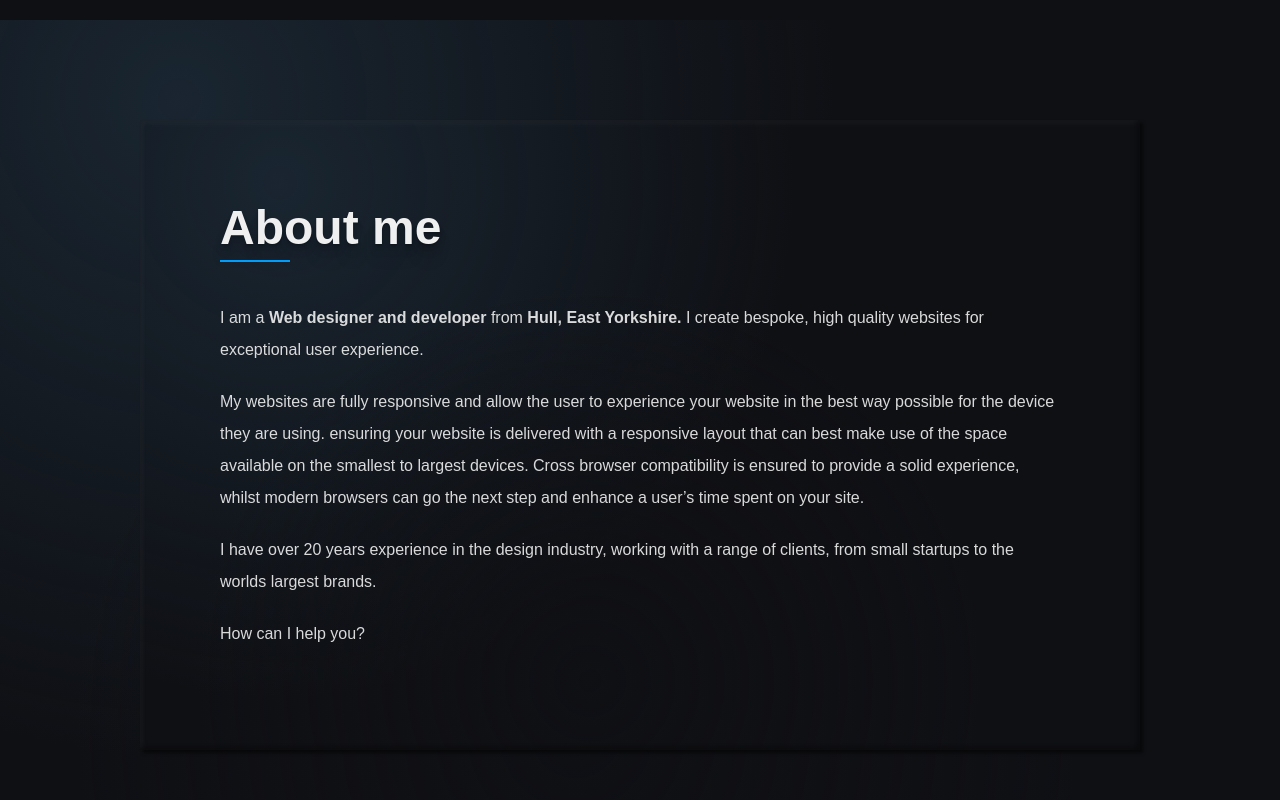
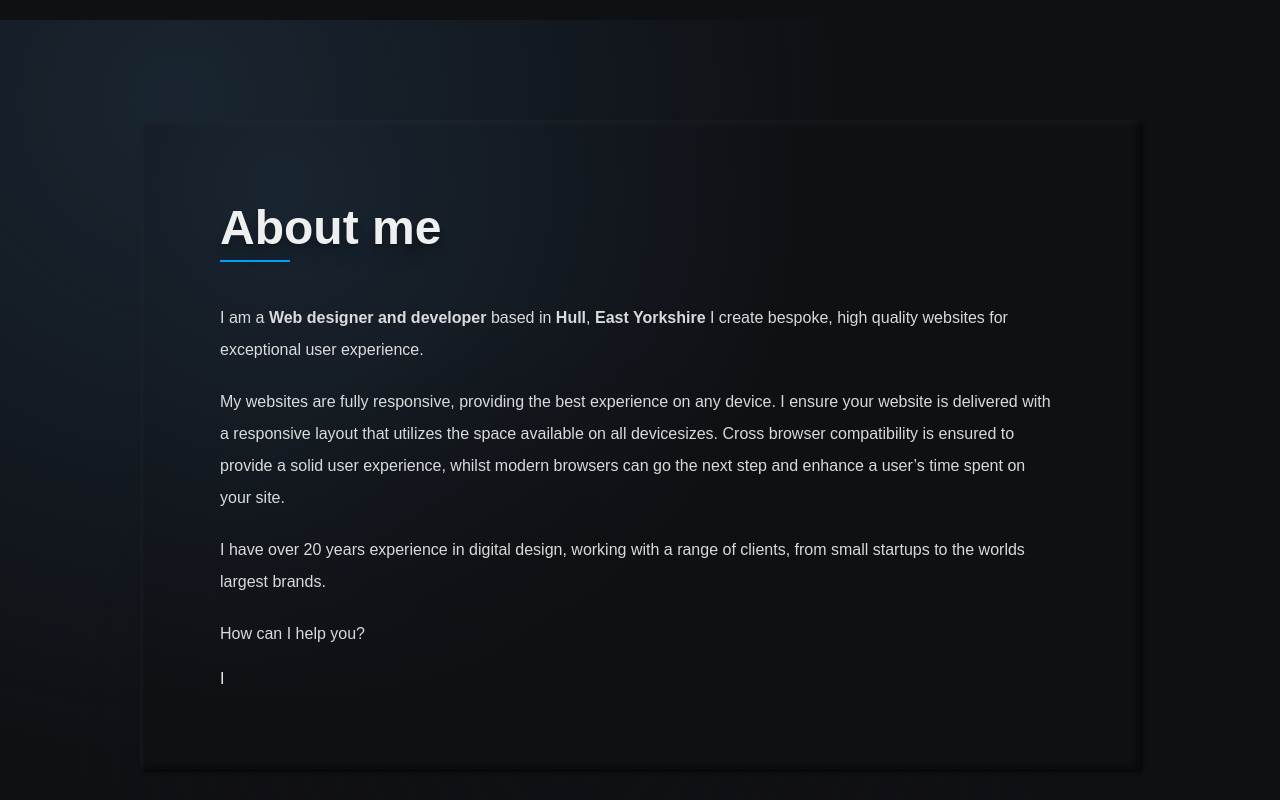
Before and after one commit to gazrobbo/garyrobinson, a website: page src/index.html in a window 1280 px wide. Shown: the part 780-1580 px from the top of the page. Drawn offline with nearby package versions, Linux system fonts and the light colour scheme; a web font is replaced by a local one.

Commit message:
content and google tracker

```diff
--- a/src/index.html
+++ b/src/index.html
@@ -51,6 +51,15 @@
 
   <!-- Google / Search Engine Tags -->
 
+<!-- Global site tag (gtag.js) - Google Analytics -->
+<script async src="https://www.googletagmanager.com/gtag/js?id=UA-48460394-3"></script>
+<script>
+  window.dataLayer = window.dataLayer || [];
+  function gtag(){dataLayer.push(arguments);}
+  gtag('js', new Date());
+
+  gtag('config', 'UA-48460394-3');
+</script>
 
   <!-- Meta Tags Generated via http://heymeta.com -->
 
@@ -124,25 +133,25 @@ Hull, East Yorkshire">
           <div>
             <h2 class="miain-title">About me</h2>
             <p class="padding-bottom">
-              I am a <strong>Web designer and developer</strong> from <strong>Hull, East Yorkshire.</strong> I create
+              I am a <strong>Web designer and developer</strong> based in <strong>Hull</strong>, <strong>East
+                Yorkshire</strong> I create
               bespoke, high quality websites for exceptional user experience.</p>
 
-              <p class="padding-bottom">
-              My websites are fully responsive and allow the user to experience your website in the best way possible
-              for the device they are using. ensuring your website is delivered with a responsive layout that can best
-              make use of the space available on the smallest to largest devices. Cross browser compatibility is ensured
-              to provide a solid experience, whilst modern browsers can go the next step and enhance a user’s time spent
-              on your site.
+            <p class="padding-bottom">
+              My websites are fully responsive, providing the best experience on any device. I ensure your website is
+              delivered with a responsive layout that utilizes the space available on all devicesizes. Cross browser
+              compatibility is ensured to provide a solid user experience, whilst modern browsers can go the next step
+              and enhance a user’s time spent on your site.
             </p>
             <p class="padding-bottom">
-              I have over 20 years experience in the design industry, working with a range of clients, from small
-              startups to the worlds largest brands.
+              I have over 20 years experience in digital design, working with a range of clients, from small startups to
+              the worlds largest brands.
             </p>
             <p class="padding-bottom">
               How can I help you?
             </p>
           </div>
-
+          I
         </div>
       </section>
 
```
Also changed, not shown: dist/img/manifest.js, dist/index.html, dist/index.js, 2 other files.
